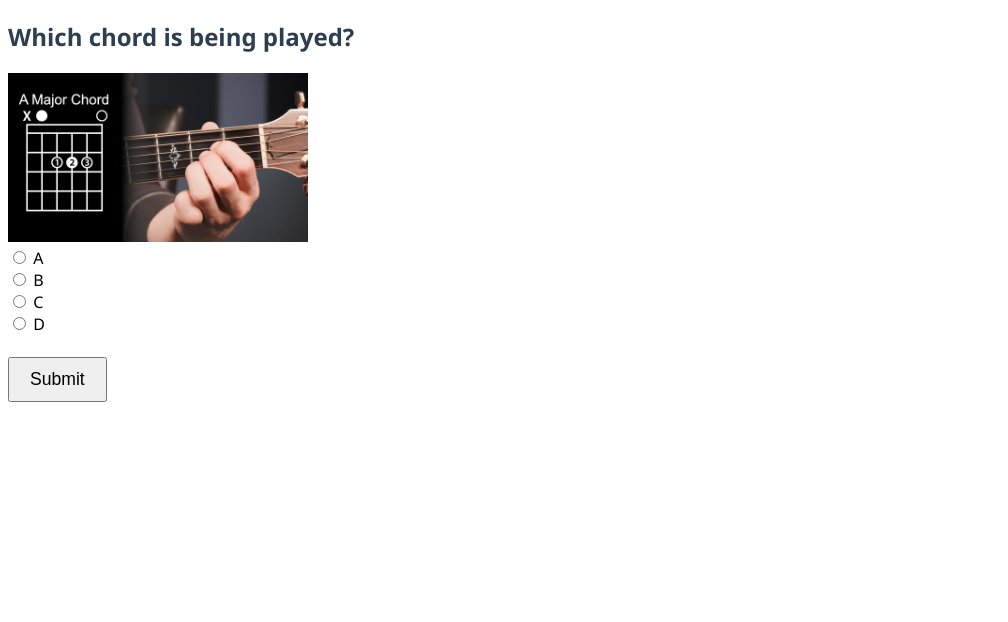
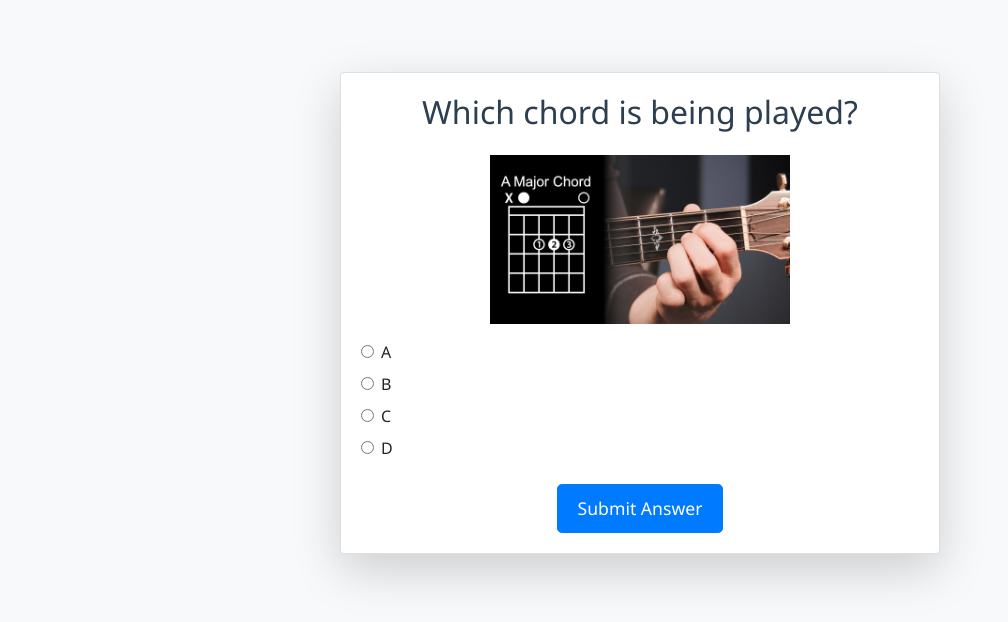
Before and after one commit to evageoo/GuitarChords, a Flask app: page /quiz/1 in a window 1280 px wide. Shown: the top 622 px of the page, without its empty margins (0-1008 px from the left). Run offline with Flask 3, Linux system fonts and the light colour scheme; some libraries are stand-ins or nearby versions.

Commit message:
Styled quiz page with Bootstrap card layout

```diff
--- a/templates/quiz.html
+++ b/templates/quiz.html
@@ -1,4 +1,4 @@
-<!DOCTYPE html>
+<!-- <!DOCTYPE html>
 <html lang="en">
 <head>
     <meta charset="UTF-8">
@@ -30,4 +30,76 @@
         <button type="submit">Submit</button>
     </form>
 </body>
+</html> -->
+
+<!DOCTYPE html>
+<html lang="en">
+  <head>
+    <meta charset="UTF-8" />
+    <title>Quiz</title>
+    <link
+      rel="stylesheet"
+      href="https://stackpath.bootstrapcdn.com/bootstrap/4.5.2/css/bootstrap.min.css"
+    />
+    <link
+      rel="stylesheet"
+      href="{{ url_for('static', filename='css/style.css') }}"
+    />
+  </head>
+  <body class="bg-light p-4">
+    <div class="container">
+      <div class="card shadow-lg mx-auto mt-5" style="max-width: 600px">
+        <div class="card-body">
+          <h2 class="card-title text-center mb-4">{{ question.question }}</h2>
+
+          {% if question.get('image') %}
+          <img
+            src="{{ question.image }}"
+            class="img-fluid mb-3 d-block mx-auto"
+            alt="Chord Image"
+            width="300"
+          />
+          {% endif %} {% if question.get('audio') %}
+          <div class="text-center mb-3">
+            <audio controls>
+              <source src="{{ question.audio }}" type="audio/mpeg" />
+              Your browser does not support the audio element.
+            </audio>
+          </div>
+          {% endif %}
+
+          <form method="POST" action="{{ url_for('submit_quiz') }}">
+            {% for option in question.options %}
+            <div class="form-check mb-2">
+              <input
+                class="form-check-input"
+                type="radio"
+                name="answer"
+                value="{{ option }}"
+                id="option{{ loop.index }}"
+                required
+              />
+              <label class="form-check-label" for="option{{ loop.index }}"
+                >{{ option }}</label
+              >
+            </div>
+            {% endfor %}
+
+            <input
+              type="hidden"
+              name="correct"
+              value="{{ question.correct }}"
+            />
+            <input type="hidden" name="quiz_id" value="{{ quiz_id }}" />
+
+            <div class="text-center mt-4">
+              <button type="submit" class="btn btn-primary btn-lg">
+                Submit Answer
+              </button>
+            </div>
+          </form>
+        </div>
+      </div>
+    </div>
+  </body>
 </html>
```
